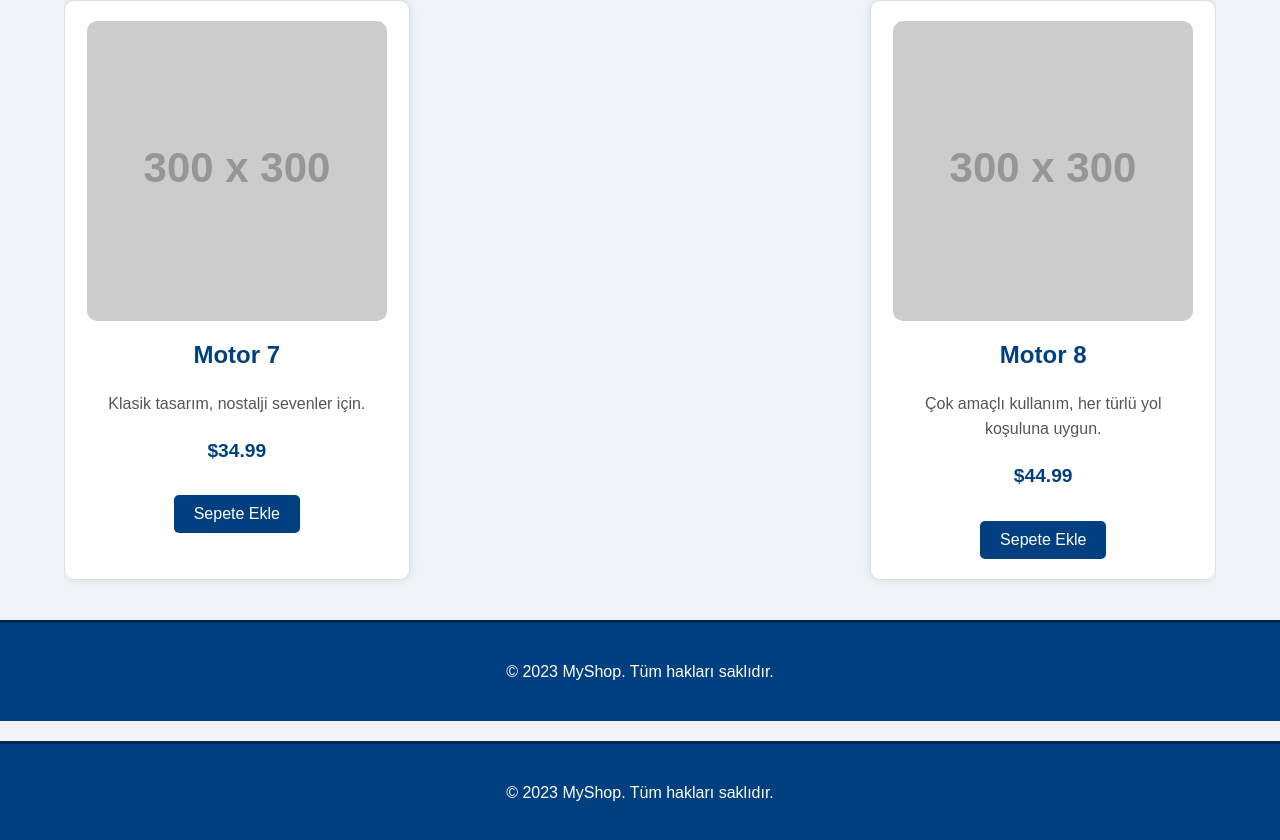
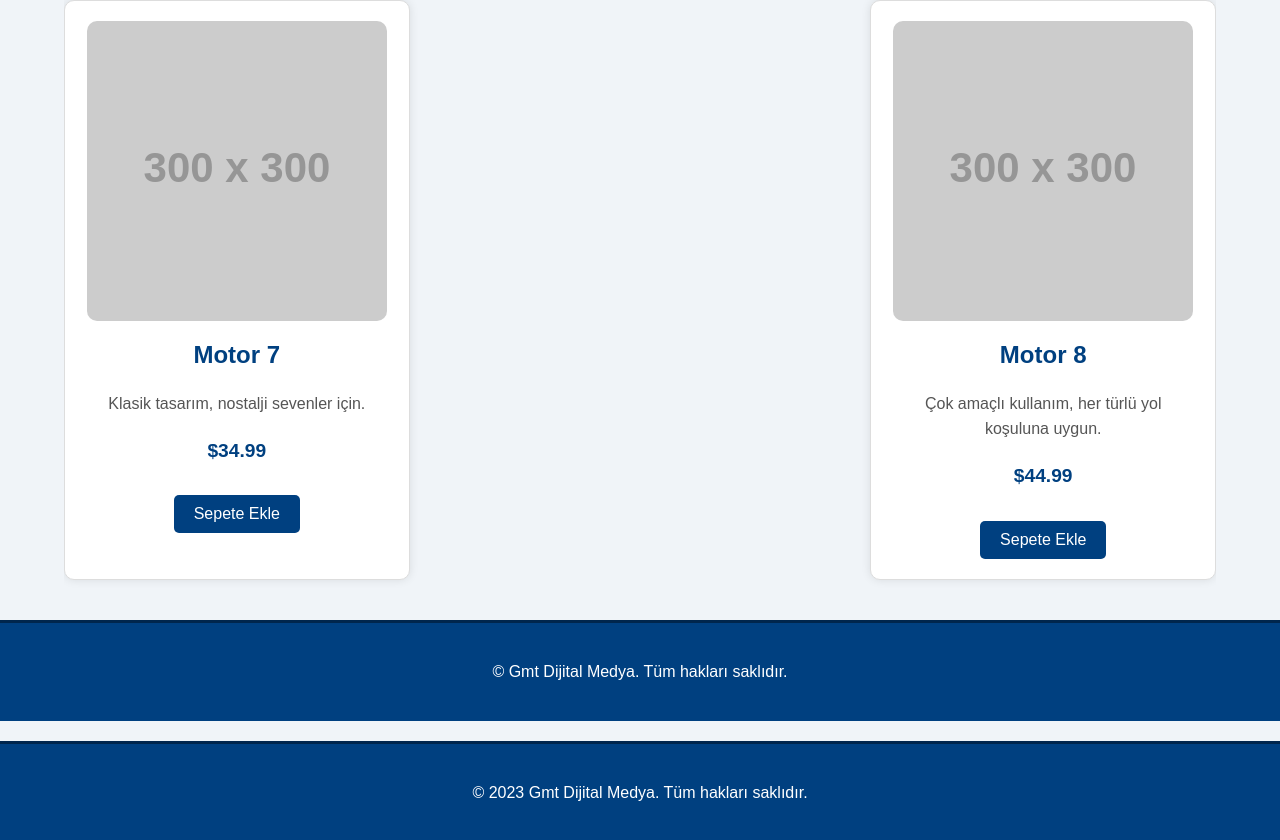
Before and after one commit to ekomeyda34/1, a plain HTML site: page index.html in a window 1280 px wide. Shown: the part 1312-2152 px from the top of the page. Drawn offline with Linux system fonts and the light colour scheme; placeholder pictures from the web are drawn by us.

Commit message:
Update index.html

```diff
--- a/index.html
+++ b/index.html
@@ -2,14 +2,14 @@
 <head>
     <meta charset="UTF-8">
     <meta name="viewport" content="width=device-width, initial-scale=1.0">
-    <title>E-Ticaret Sitesi</title>
+    <title>Gmt Dijital Medya</title>
     <link rel="stylesheet" href="styles.css">
     <link rel="stylesheet" href="https://cdnjs.cloudflare.com/ajax/libs/font-awesome/6.0.0/css/all.min.css">
 </head>
 <body>
     <header>
         <div class="container">
-            <h1>MyShop</h1>
+            <h1>Gmt Dijital Medya.</h1>
             <nav>
                 <ul>
                     <li><a href="#">Ana Sayfa</a></li>
@@ -104,7 +104,7 @@
 
     <footer>
         <div class="container">
-            <p>&copy; 2023 MyShop. Tüm hakları saklıdır.</p>
+            <p>&copy; Gmt Dijital Medya. Tüm hakları saklıdır.</p>
         </div>
     </footer>
   <!DOCTYPE html>
@@ -131,7 +131,7 @@
 
     <footer>
         <div class="container">
-            <p>&copy; 2023 MyShop. Tüm hakları saklıdır.</p>
+            <p>&copy; 2023 Gmt Dijital Medya. Tüm hakları saklıdır.</p>
         </div>
     </footer>
 </body>
```
